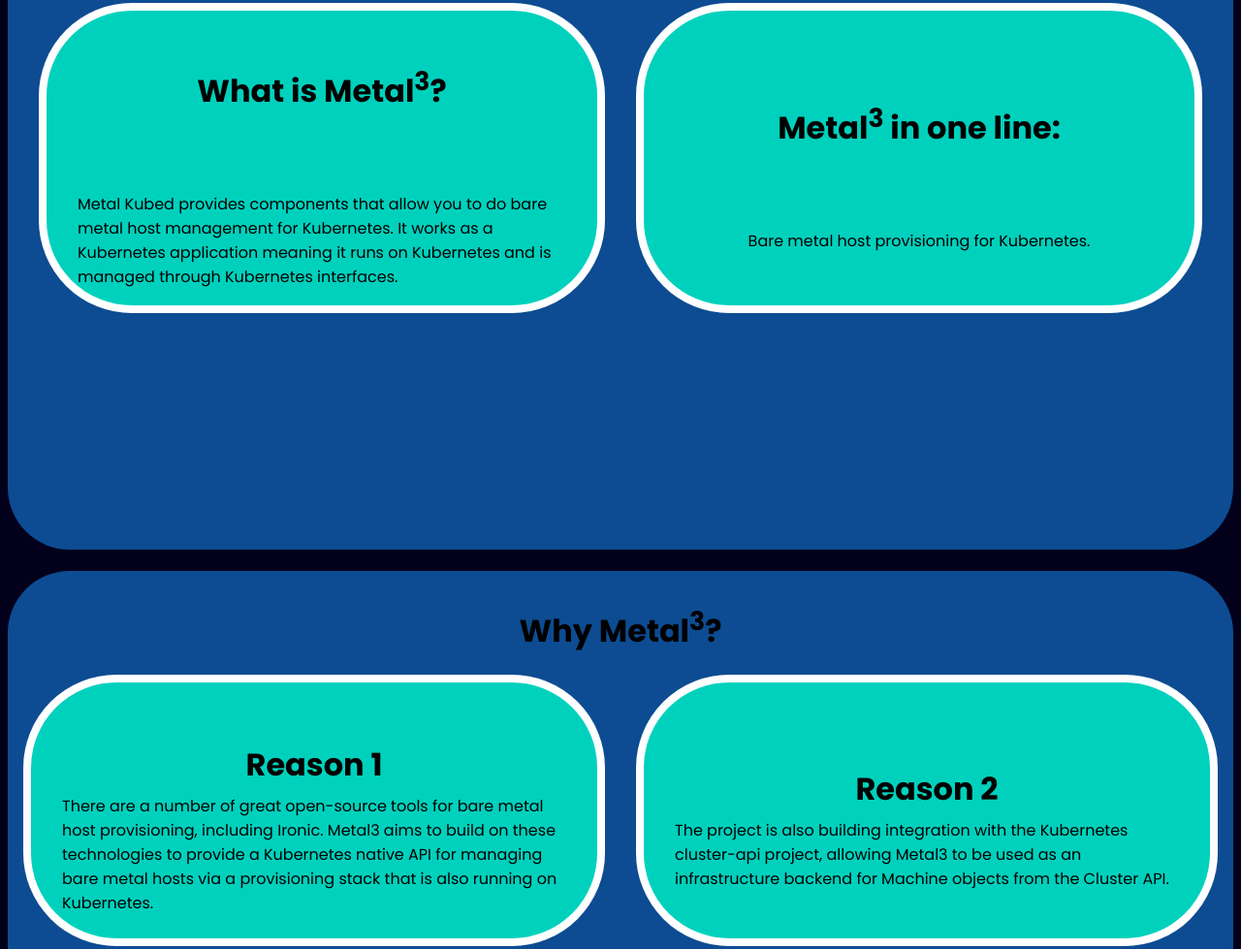
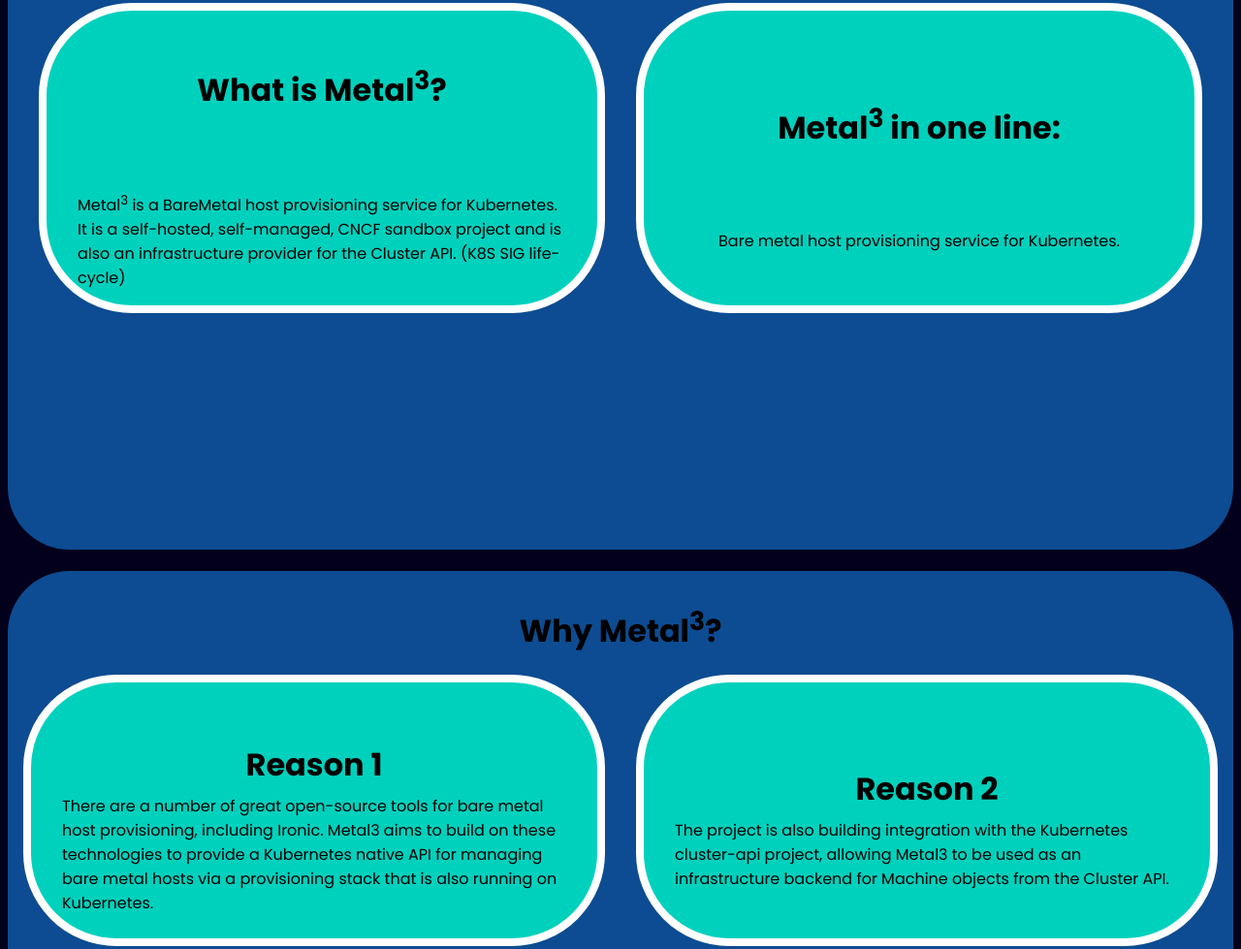
Before and after one commit to iamatifmoin/metal3, a plain HTML site: page index.html in a window 1280 px wide. Shown: the part 1006-1985 px from the top of the page at 97% size. Drawn offline with Linux system fonts and the light colour scheme.

Commit message:
changed components

```diff
--- a/index.html
+++ b/index.html
@@ -48,15 +48,17 @@
         <div class="page-one-left">
           <h1>What is Metal<sup>3</sup>?</h1>
           <p class="para">
-            Metal Kubed provides components that allow you to do bare metal host
-            management for Kubernetes. It works as a Kubernetes application
-            meaning it runs on Kubernetes and is managed through Kubernetes
-            interfaces.
+            Metal<sup>3</sup> is a BareMetal host provisioning service for
+            Kubernetes. It is a self-hosted, self-managed, CNCF sandbox project
+            and is also an infrastructure provider for the Cluster API. (K8S SIG
+            life-cycle)
           </p>
         </div>
         <div class="page-one-right">
           <h1>Metal<sup>3</sup> in one line:</h1>
-          <p class="para">Bare metal host provisioning for Kubernetes.</p>
+          <p class="para">
+            Bare metal host provisioning service for Kubernetes.
+          </p>
         </div>
       </div>
     </div>
@@ -108,9 +110,9 @@
     <div class="page-three" id="components">
       <h1>Metal<sup>3</sup> Components</h1>
       <div class="page-three_flex">
-        <div class="card">Bare Metal Actuator</div>
         <div class="card">Bare Metal Operator</div>
-        <div class="card">Bare Metal Management Pods</div>
+        <div class="card">cluster-api-provider-metal3</div>
+        <div class="card">Ironic Image</div>
       </div>
       <div class="page-three_social">
         <a href="https://metal3.io/" target="_blank">Official Website</a>
```
